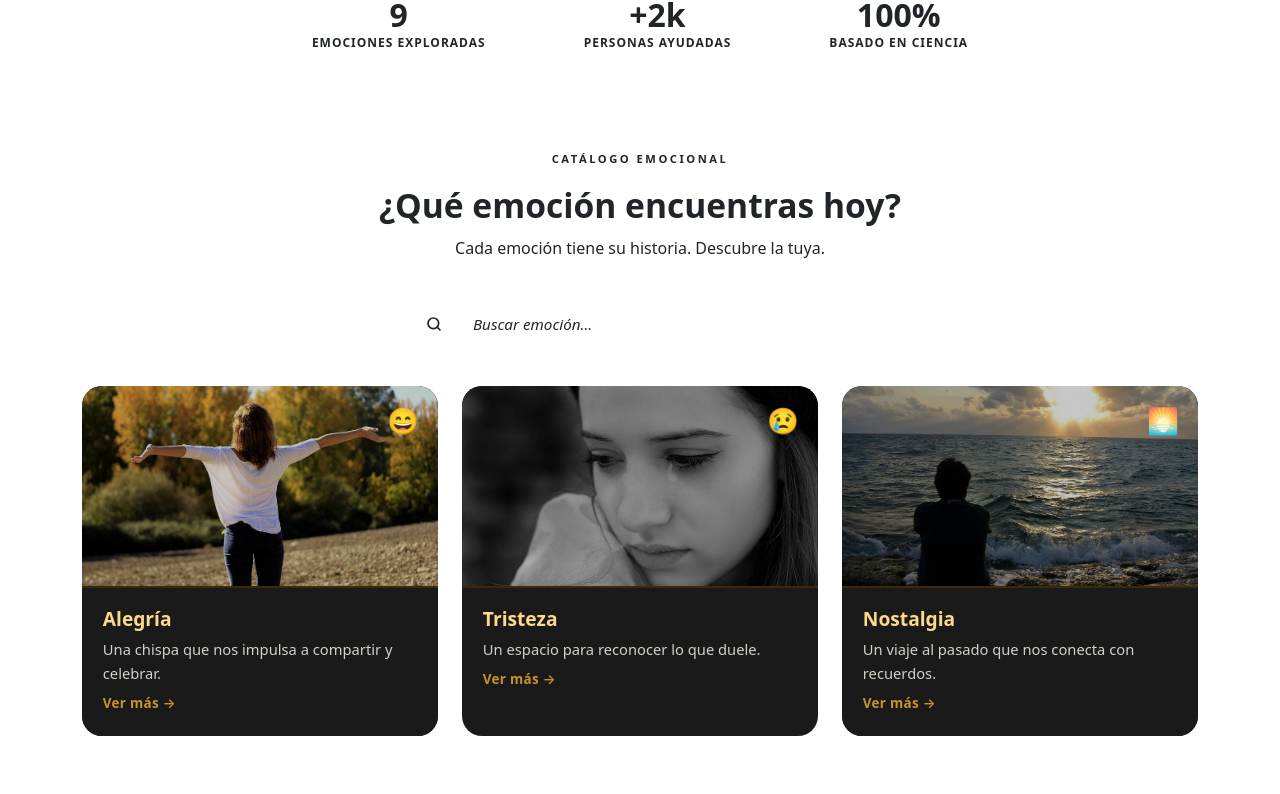
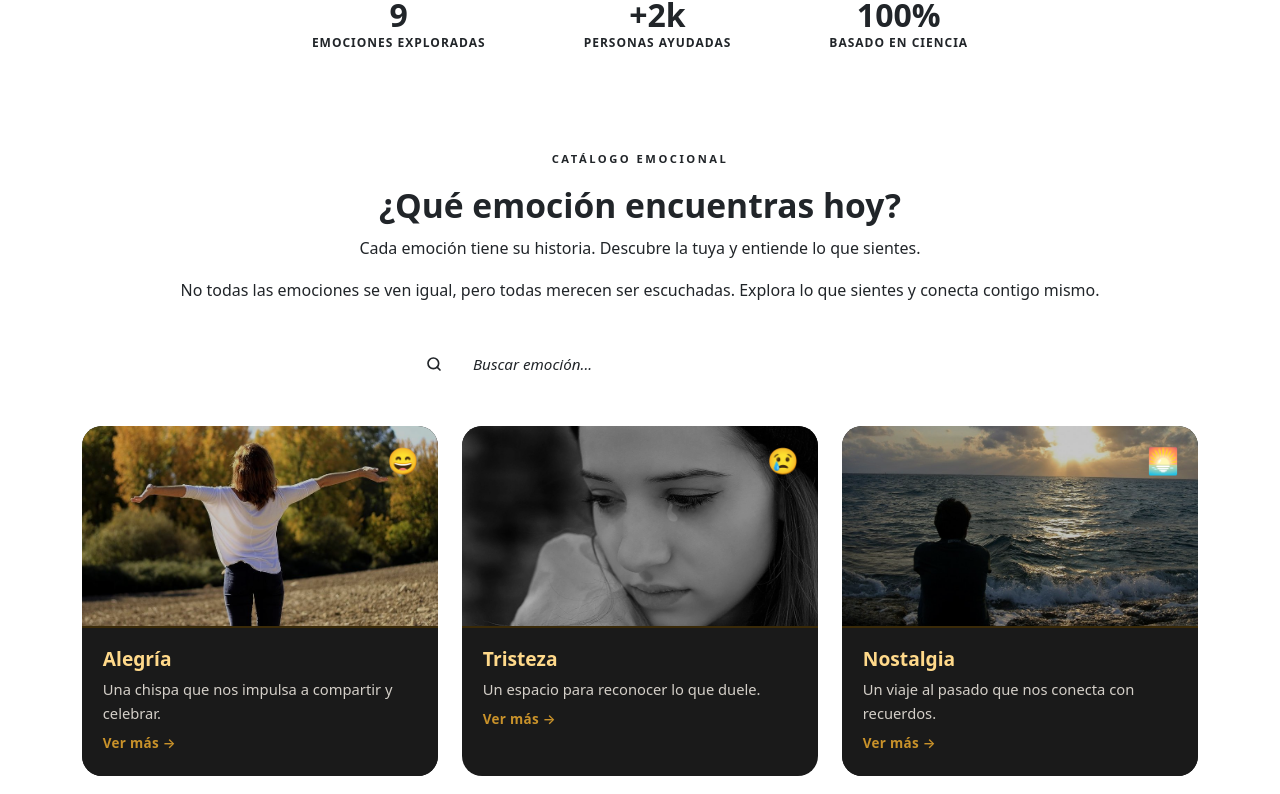
Before and after one commit to AlejoPVZ2007/APP-WEB-FINAL, an Angular app: page / in a window 1280 px wide. Shown: the part 660-1454 px from the top of the page. Built offline with nearby package versions, Linux system fonts and the light colour scheme; a web font is replaced by a local one.

Commit message:
Nuevos actualizaciones pipi

```diff
--- a/src/app/paginas/nosotros/nosotros.ts
+++ b/src/app/paginas/nosotros/nosotros.ts
@@ -18,7 +18,7 @@ export class Nosotros {
       rol:       'Líder del proyecto',
       bio:       'Apasionada por la psicología y el desarrollo web. Coordina el equipo y la visión del proyecto.',
       foto:      'assets/images/Jhordy.png',
-      linkedin:  'https://linkedin.com',
+      linkedin:  'https://www.linkedin.com/in/jhordy-albujar-ponte-4b3299354?utm_source=share_via&utm_content=profile&utm_medium=member_android',
       github:    'https://github.com/Jhordy-dev25',
       instagram: '',
       tiktok:    '',
--- a/src/app/paginas/principal/principal.html
+++ b/src/app/paginas/principal/principal.html
@@ -90,11 +90,17 @@
 <section class="seccion-cards" id="emociones">
   <div class="container">
 
-    <header class="sec-header text-center">
-      <span class="sec-eyebrow">Catálogo emocional</span>
-      <h2 class="sec-titulo">¿Qué emoción encuentras hoy?</h2>
-      <p class="sec-subtitulo">Cada emoción tiene su historia. Descubre la tuya.</p>
-    </header>
+  <header class="sec-header text-center">
+  <span class="sec-eyebrow">Catálogo emocional</span>
+  <h2 class="sec-titulo">¿Qué emoción encuentras hoy?</h2>
+  <p class="sec-subtitulo">
+    Cada emoción tiene su historia. Descubre la tuya y entiende lo que sientes.
+  </p>
+ <p class="sec-descripcion">
+  No todas las emociones se ven igual, pero todas merecen ser escuchadas.
+  Explora lo que sientes y conecta contigo mismo.
+</p>
+</header>
 
     <!-- Buscador -->
     <div class="buscador-wrap">
```
